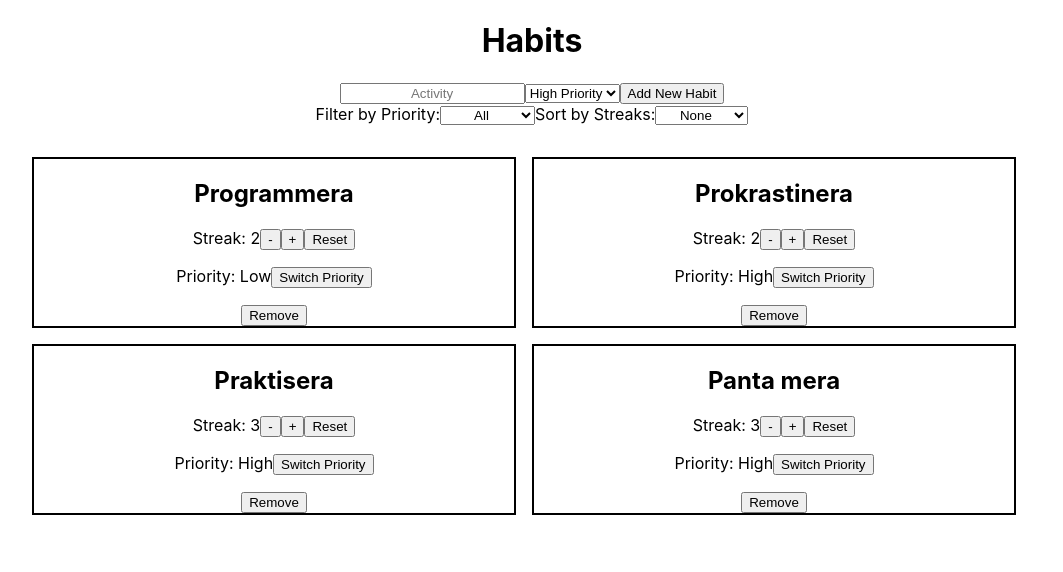
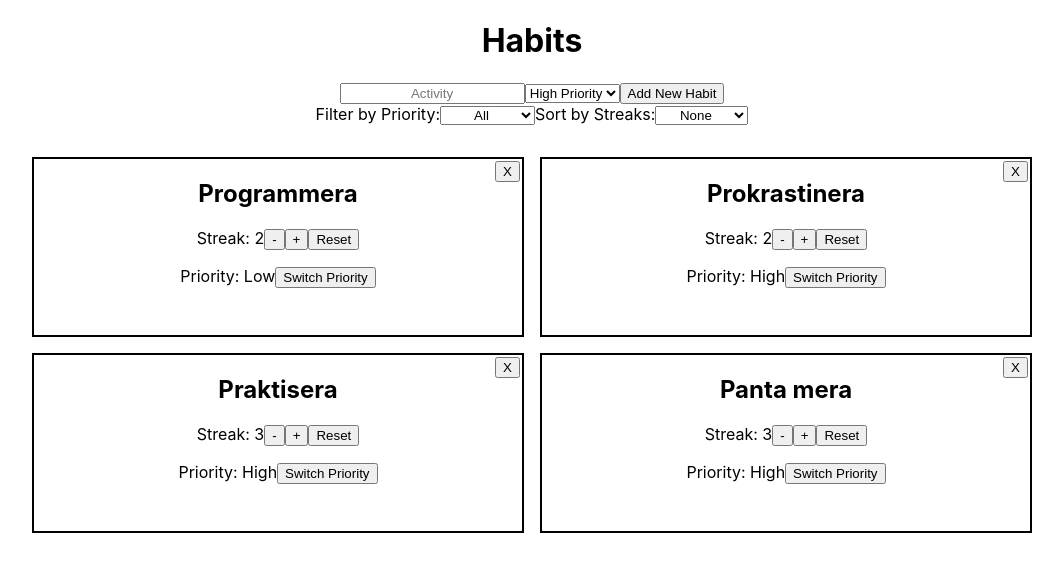
Before and after one commit to Milton3000/habitsandtasks, a React (Create React App) app: page / in a window 1280 px wide. Shown: the top 572 px of the page, without its empty margins (108-1171 px from the left). Built offline with nearby package versions, Linux system fonts and the light colour scheme.

Commit message:
added CSS

```diff
--- a/src/components/Habits/Habits.jsx
+++ b/src/components/Habits/Habits.jsx
@@ -97,11 +97,7 @@ const Habits = () => {
       </div>
       <div className='habits-container'>
       {sortedHabits.map((habit, index) => (
-        <div style={
-          {
-            border: '2px solid black', width: '30rem'
-          }
-        } key={index}>
+        <div className='habit-card' key={index}>
           <h2>{habit.habit}</h2>
           <p>
             Streak: {habit.streak}
@@ -113,7 +109,7 @@ const Habits = () => {
             Priority: {habit.priority}
             <button onClick={() => togglePriority(index)}>Switch Priority</button>
           </p>
-          <button onClick={() => removeHabit(index)}>Remove</button>
+          <button className="remove-button" onClick={() => removeHabit(index)}>X</button>
 
         </div>
       ))}
--- a/src/components/Habits/StyleHabits.css
+++ b/src/components/Habits/StyleHabits.css
@@ -10,3 +10,17 @@
     max-width: 62.5rem;
     padding-top: 2rem;
 }
+
+.habit-card {
+    position: relative;
+    flex-grow: 1;
+    height: 11rem;
+    border: 2px solid black;
+    width: 30rem;
+}
+
+.habit-card .remove-button {
+    position: absolute;
+    top: 2px;
+    right: 2px;
+}
```
